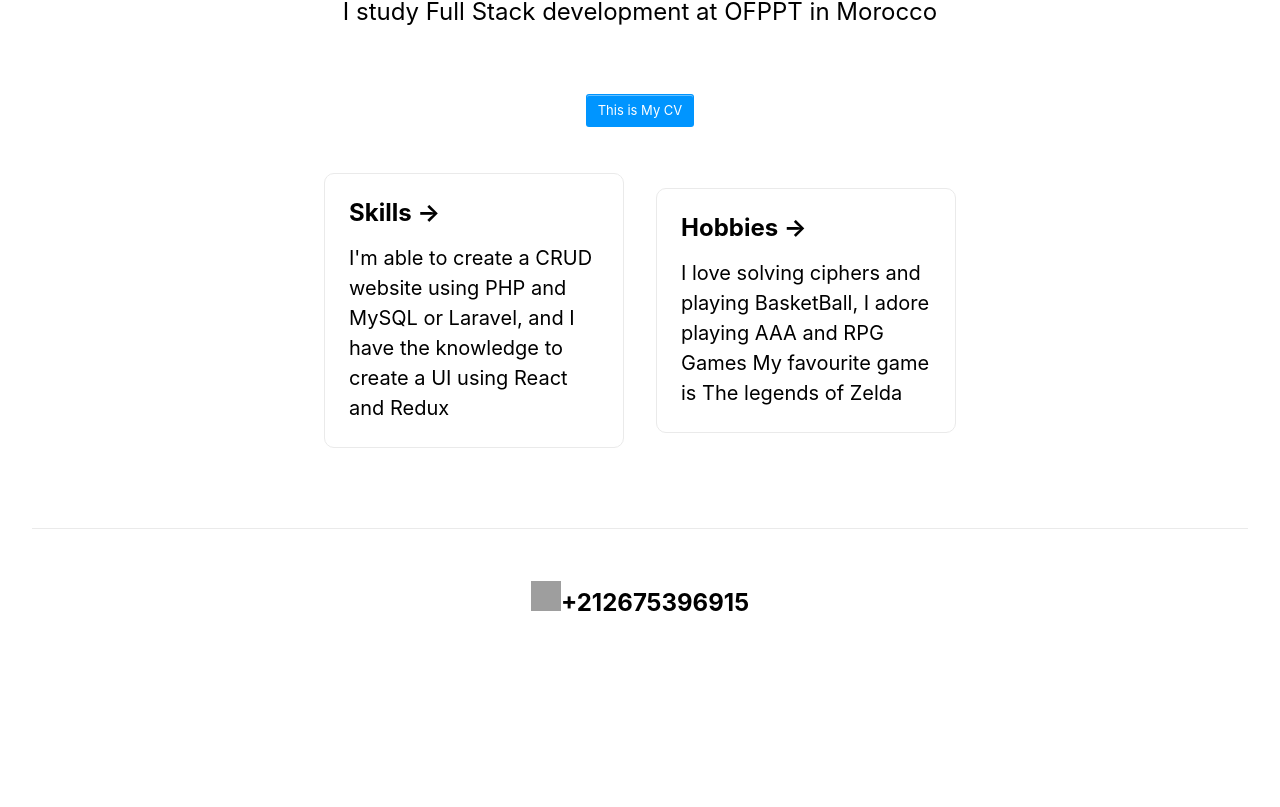
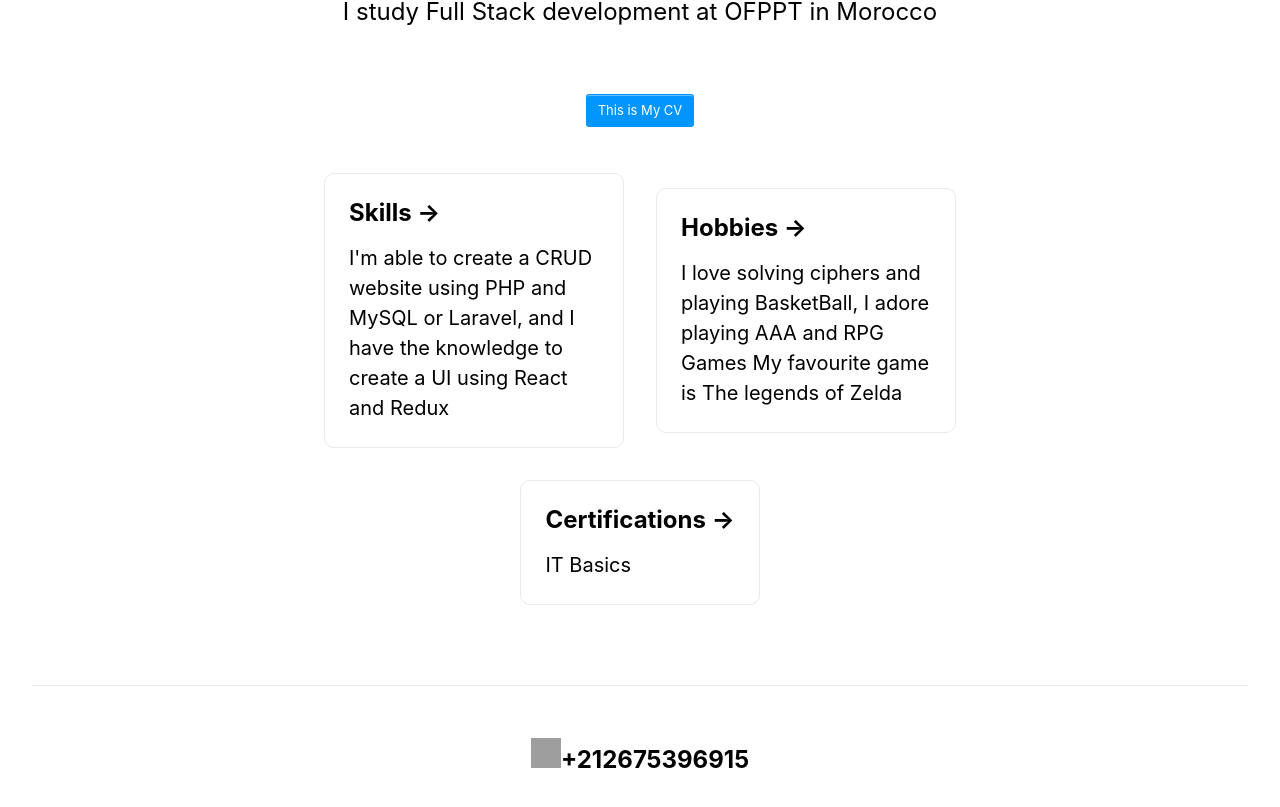
Before and after one commit to YoussefJemmane/joemane, a Next.js app: page / in a window 1280 px wide. Shown: the part 588-1395 px from the top of the page. Before the commit the page ends 1256 px from the top, so only its background shows below. Built offline with nearby package versions, Linux system fonts and the light colour scheme; grey boxes are pictures that could not be loaded.

Commit message:
add certifications

```diff
--- a/pages/index.js
+++ b/pages/index.js
@@ -7,8 +7,8 @@ import styles from '../styles/Home.module.css'
 export default function Home() {
   const data = {
     name: 'Youssef Jemmane',
-    projects : {
-      p1:''
+    projects: {
+      p1: ''
     },
   }
   return (
@@ -24,7 +24,7 @@ export default function Home() {
           My name is <a href="https://www.linkedin.com/in/jemmane-youssef-685875212/">{data.name}</a>
         </h1>
         <Image
-          style={{borderRadius: '25px', overflow: 'hidden', marginTop: '30px'}}
+          style={{ borderRadius: '25px', overflow: 'hidden', marginTop: '30px' }}
           src="/1661041138957.jfif"
           alt="Picture of Me"
           width="350"
@@ -32,26 +32,30 @@ export default function Home() {
           priority
         />
         <p className={styles.description}>
-        I study Full Stack development at OFPPT in Morocco
+          I study Full Stack development at OFPPT in Morocco
         </p>
         <div>
           <a href="./CV.pdf" className={styles.button} download>This is My CV</a>
         </div>
         <div className={styles.grid}>
-          <a  className={styles.card}>
+          <a className={styles.card}>
             <h2>Skills &rarr;</h2>
             <p>I'm able to create a CRUD website using PHP and MySQL or Laravel, and I have the knowledge to create a UI using React and Redux</p>
           </a>
 
-          <a  className={styles.card}>
+          <a className={styles.card}>
             <h2>Hobbies &rarr;</h2>
             <p>I love solving ciphers and playing BasketBall, I adore playing AAA and RPG Games My favourite game is The legends of Zelda</p>
+          </a>
+          <a className={styles.card}href="https://storage.googleapis.com/programminghub/certificate%2F1630178096840.pdf">
+            <h2>Certifications &rarr;</h2>
+            <p>IT Basics</p>
           </a>
         </div>
       </main>
 
       <footer className={styles.footer}>
-      <h2><Image src='/telephone.png' width={30} height={30}/>+212675396915</h2>
+        <h2><Image src='/telephone.png' width={30} height={30} />+212675396915</h2>
 
       </footer>
     </div>
```
Also changed, not shown: 1 other file (tests, documents, lock files or other folders).
